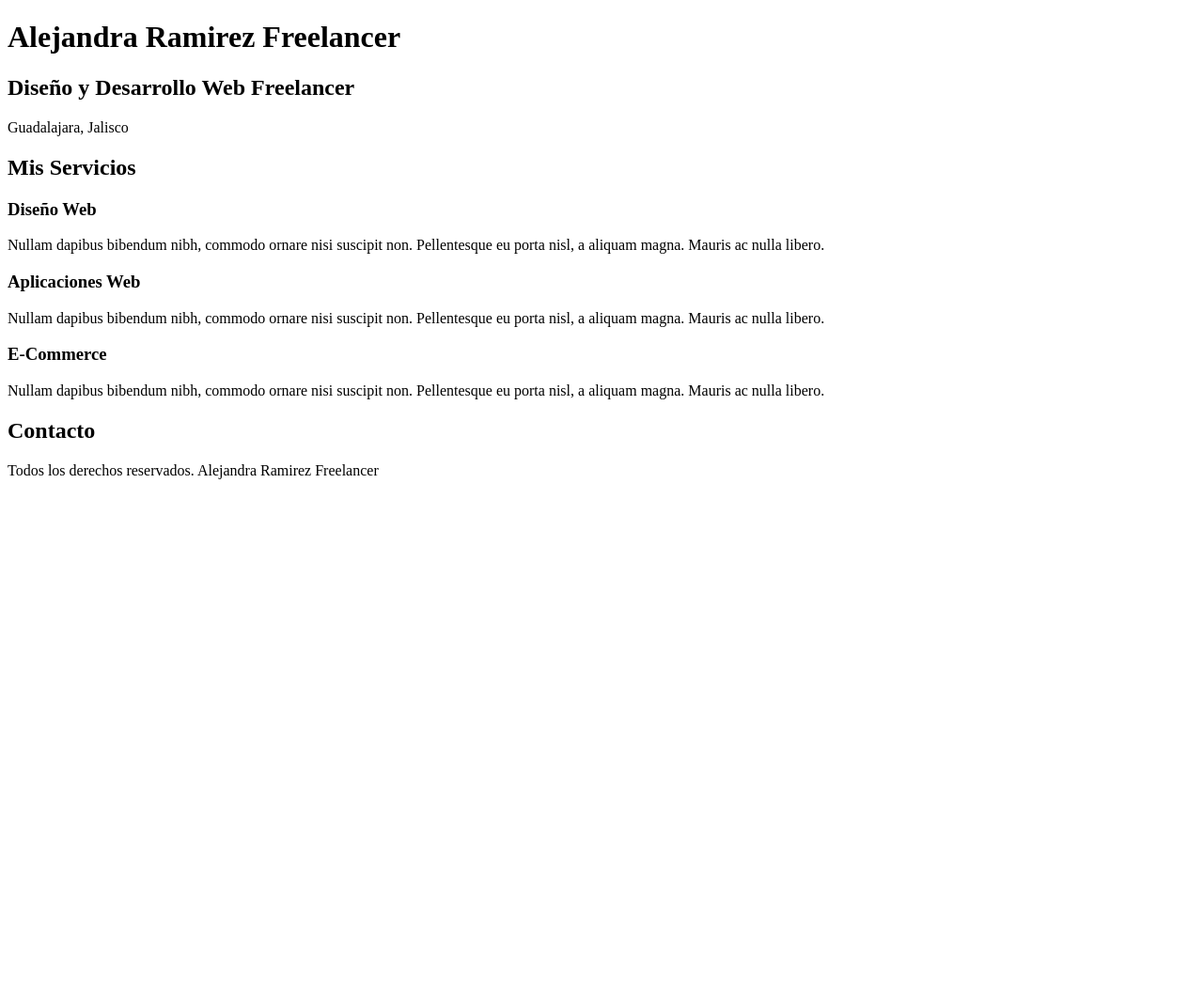
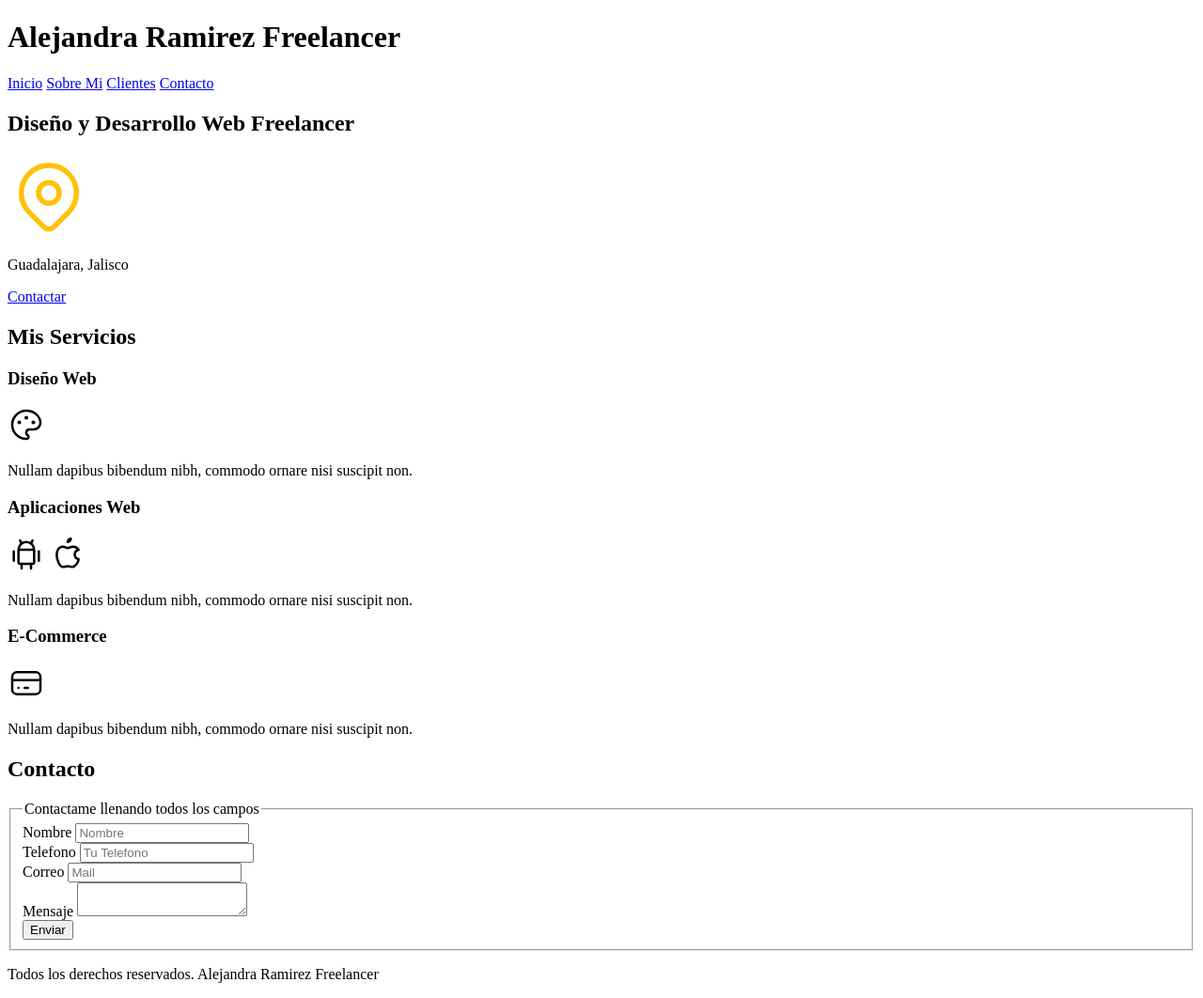
Before and after one commit to Judzuey/Sitio_Freelancer, a plain HTML site: page index.html in a window 1280 px wide. Shown: the whole page at 94% size. Before the commit the page ends 800 px from the top, so only its background shows below. Drawn offline with Linux system fonts and the light colour scheme.

Commit message:
html finished

```diff
--- a/index.html
+++ b/index.html
@@ -10,27 +10,134 @@
 
 <body>
 
+    <header>
         <h1>Alejandra Ramirez Freelancer</h1>
+    </header>
+
+    <nav>
+        <a href="#">Inicio</a>
+        <a href="#">Sobre Mi</a>
+        <a href="#">Clientes</a>
+        <a href="#">Contacto</a>
+    </nav>
+
+
+    <section>
         <h2>Diseño y Desarrollo Web Freelancer</h2>
+
+        <svg xmlns="http://www.w3.org/2000/svg" class="icon icon-tabler icon-tabler-map-pin" width="88" height="88"
+            viewBox="0 0 24 24" stroke-width="1.5" stroke="#ffc107" fill="none" stroke-linecap="round"
+            stroke-linejoin="round">
+            <path stroke="none" d="M0 0h24v24H0z" fill="none" />
+            <circle cx="12" cy="11" r="3" />
+            <path d="M17.657 16.657l-4.243 4.243a2 2 0 0 1 -2.827 0l-4.244 -4.243a8 8 0 1 1 11.314 0z" />
+        </svg>
+
         <p>Guadalajara, Jalisco</p>
+        <a href="#">Contactar</a>
+    </section>
 
+
+    <main>
         <h2>Mis Servicios</h2>
 
+        <section>
             <h3>Diseño Web</h3>
-    <p>Nullam dapibus bibendum nibh, commodo ornare nisi suscipit non. Pellentesque eu porta nisl, a aliquam magna.
-        Mauris ac nulla libero.</p>
+            <svg xmlns="http://www.w3.org/2000/svg" class="icon icon-tabler icon-tabler-palette" width="40" height="40"
+                viewBox="0 0 24 24" stroke-width="1.5" stroke="#000000" fill="none" stroke-linecap="round"
+                stroke-linejoin="round">
+                <path stroke="none" d="M0 0h24v24H0z" fill="none" />
+                <path
+                    d="M12 21a9 9 0 1 1 0 -18a9 8 0 0 1 9 8a4.5 4 0 0 1 -4.5 4h-2.5a2 2 0 0 0 -1 3.75a1.3 1.3 0 0 1 -1 2.25" />
+                <circle cx="7.5" cy="10.5" r=".5" fill="currentColor" />
+                <circle cx="12" cy="7.5" r=".5" fill="currentColor" />
+                <circle cx="16.5" cy="10.5" r=".5" fill="currentColor" />
+            </svg>
+            <p>Nullam dapibus bibendum nibh, commodo ornare nisi suscipit non.</p>
+        </section>
 
+        <section>
             <h3>Aplicaciones Web</h3>
-    <p>Nullam dapibus bibendum nibh, commodo ornare nisi suscipit non. Pellentesque eu porta nisl, a aliquam magna.
-        Mauris ac nulla libero.</p>
+            <svg xmlns="http://www.w3.org/2000/svg" class="icon icon-tabler icon-tabler-brand-android" width="40"
+                height="40" viewBox="0 0 24 24" stroke-width="1.5" stroke="#000000" fill="none" stroke-linecap="round"
+                stroke-linejoin="round">
+                <path stroke="none" d="M0 0h24v24H0z" fill="none" />
+                <line x1="4" y1="10" x2="4" y2="16" />
+                <line x1="20" y1="10" x2="20" y2="16" />
+                <path d="M7 9h10v8a1 1 0 0 1 -1 1h-8a1 1 0 0 1 -1 -1v-8a5 5 0 0 1 10 0" />
+                <line x1="8" y1="3" x2="9" y2="5" />
+                <line x1="16" y1="3" x2="15" y2="5" />
+                <line x1="9" y1="18" x2="9" y2="21" />
+                <line x1="15" y1="18" x2="15" y2="21" />
+            </svg>
 
+            <svg xmlns="http://www.w3.org/2000/svg" class="icon icon-tabler icon-tabler-brand-apple" width="40"
+                height="40" viewBox="0 0 24 24" stroke-width="1.5" stroke="#000000" fill="none" stroke-linecap="round"
+                stroke-linejoin="round">
+                <path stroke="none" d="M0 0h24v24H0z" fill="none" />
+                <path
+                    d="M9 7c-3 0 -4 3 -4 5.5c0 3 2 7.5 4 7.5c1.088 -.046 1.679 -.5 3 -.5c1.312 0 1.5 .5 3 .5s4 -3 4 -5c-.028 -.01 -2.472 -.403 -2.5 -3c-.019 -2.17 2.416 -2.954 2.5 -3c-1.023 -1.492 -2.951 -1.963 -3.5 -2c-1.433 -.111 -2.83 1 -3.5 1c-.68 0 -1.9 -1 -3 -1z" />
+                <path d="M12 4a2 2 0 0 0 2 -2a2 2 0 0 0 -2 2" />
+            </svg>
+            <p>Nullam dapibus bibendum nibh, commodo ornare nisi suscipit non.</p>
+        </section>
+
+        <section>
             <h3>E-Commerce</h3>
-    <p>Nullam dapibus bibendum nibh, commodo ornare nisi suscipit non. Pellentesque eu porta nisl, a aliquam magna.
-        Mauris ac nulla libero.</p>
+            <svg xmlns="http://www.w3.org/2000/svg" class="icon icon-tabler icon-tabler-credit-card" width="40"
+                height="40" viewBox="0 0 24 24" stroke-width="1.5" stroke="#000000" fill="none" stroke-linecap="round"
+                stroke-linejoin="round">
+                <path stroke="none" d="M0 0h24v24H0z" fill="none" />
+                <rect x="3" y="5" width="18" height="14" rx="3" />
+                <line x1="3" y1="10" x2="21" y2="10" />
+                <line x1="7" y1="15" x2="7.01" y2="15" />
+                <line x1="11" y1="15" x2="13" y2="15" />
+            </svg>
+            <p>Nullam dapibus bibendum nibh, commodo ornare nisi suscipit non.</p>
+        </section>
 
+    </main>
+
+    <section>
         <h2>Contacto</h2>
 
+        <form action="">
+            <fieldset>
+                <legend>Contactame llenando todos los campos</legend>
+
+                <div>
+                    <label for="">Nombre</label>
+                    <input type="tel" placeholder="Nombre">
+                </div>
+
+                <div>
+                    <label for="">Telefono</label>
+                    <input type="tel" placeholder="Tu Telefono">
+                </div>
+
+                <div>
+                    <label for="">Correo</label>
+                    <input type="email" name="" id="" placeholder="Mail">
+                </div>
+
+                <div>
+                    <label for="">Mensaje</label>
+                    <textarea name="" id=""></textarea>
+                </div>
+
+                <div>
+                    <input type="submit" value="Enviar">
+                </div>
+
+            </fieldset>
+        </form>
+
+    </section>
+
+    <footer>
         <p>Todos los derechos reservados. Alejandra Ramirez Freelancer</p>
+    </footer>
+
 
 </body>
 
```
Also changed, not shown: img/hero.jpg (renamed from hero.jpg). Lines whose indentation alone changed are shown as unchanged.
